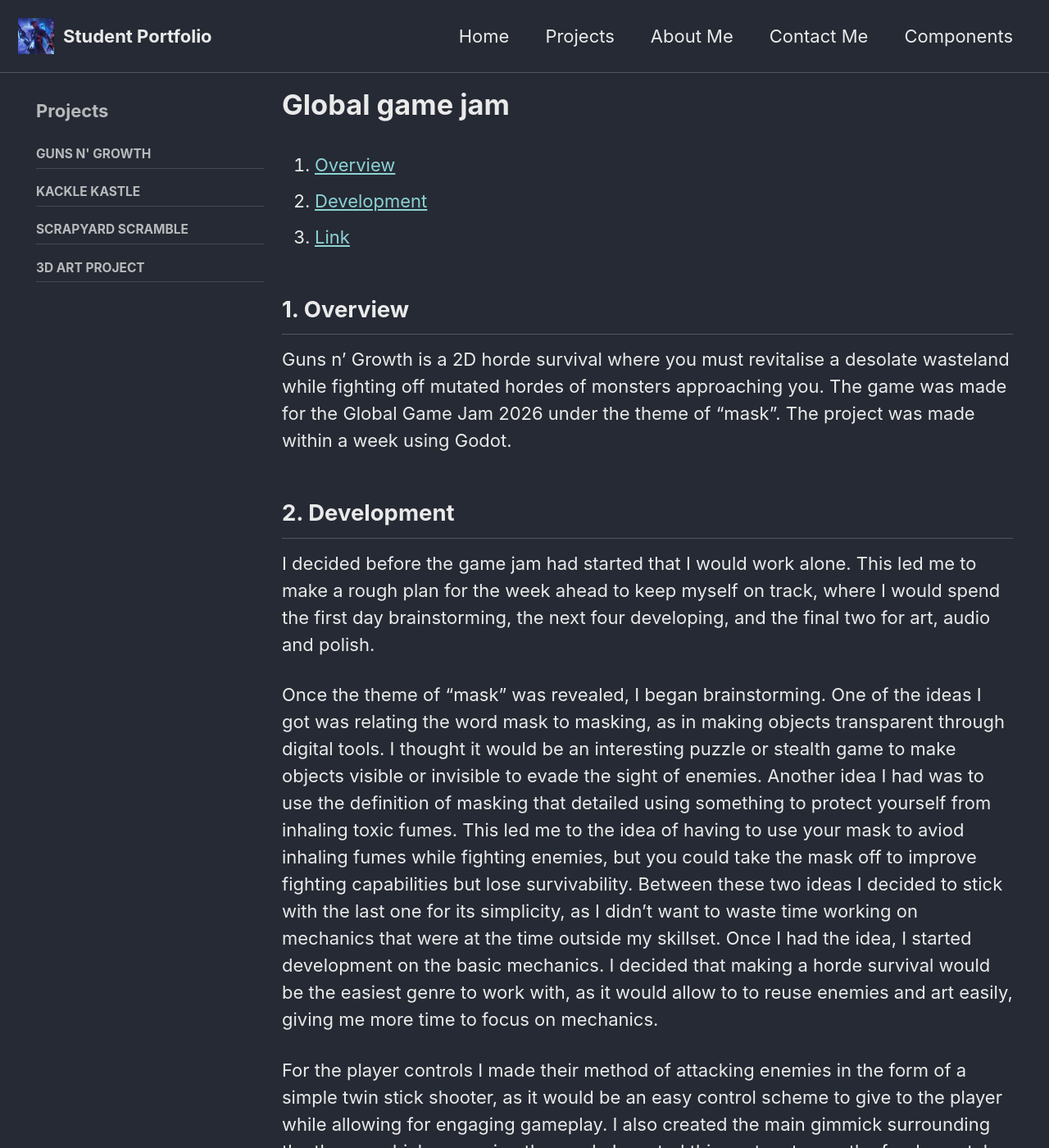
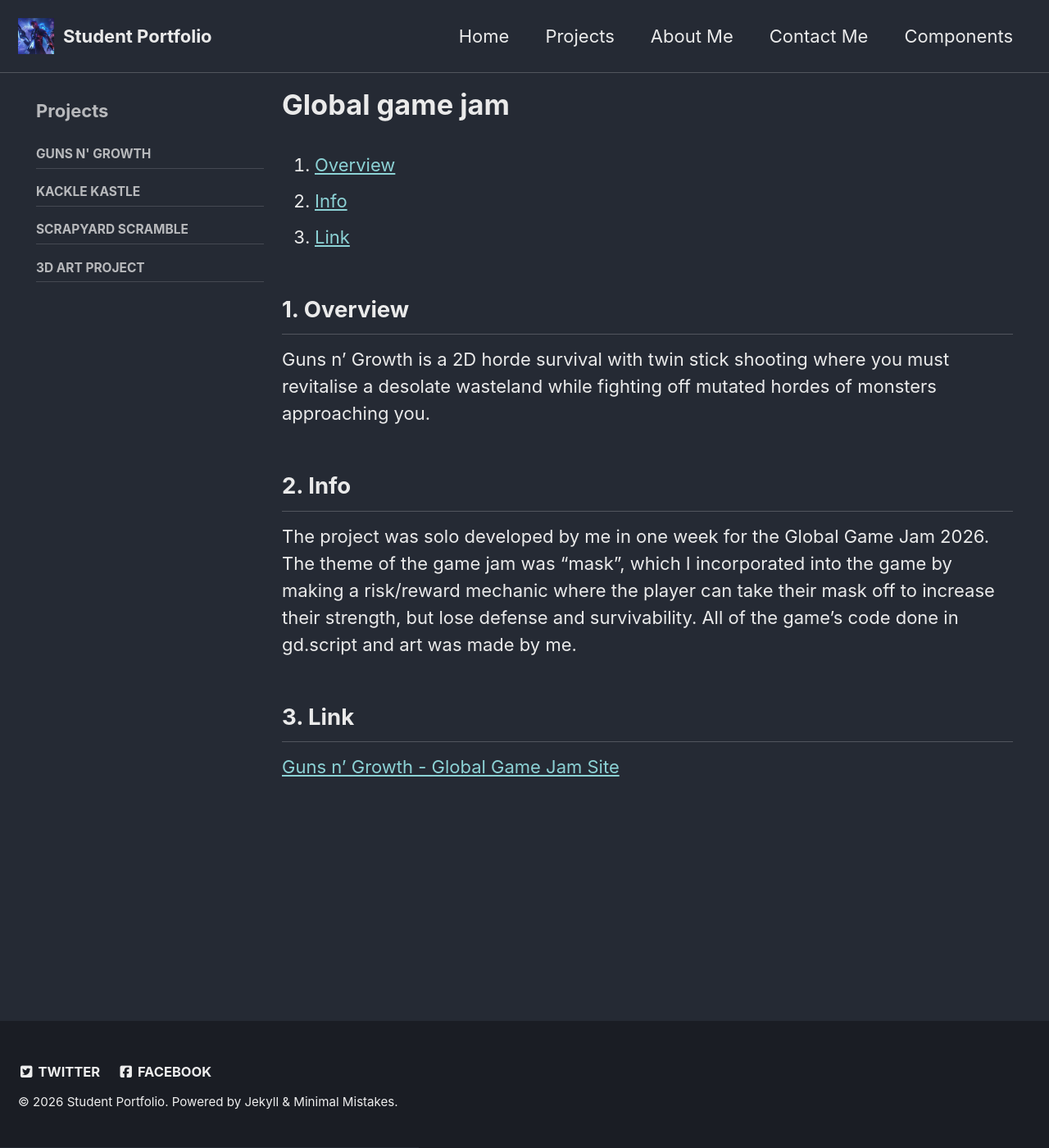
Before and after one commit to Shanester555/Shanester555.github.io, a Jekyll site: the page built from _pages/projects-global-game-jam.md, in a window 1280 px wide and 1400 px high. Shown: the whole window at 82% size. Built offline with Jekyll 4.4.1, drawn with Linux system fonts in a browser that asks for light colours; some of the changed text lies outside the part shown.

Commit message:
Update projects-global-game-jam.md

```diff
--- a/_pages/projects-global-game-jam.md
+++ b/_pages/projects-global-game-jam.md
@@ -30,22 +30,14 @@ gallery_gameplay:
 ---
 
 1. [Overview](#overview)
-2. [Development](#development)
+2. [Info](#development)
 3. [Link](#link)
 
 ## 1. Overview {#overview}
-Guns n' Growth is a 2D horde survival where you must revitalise a desolate wasteland while fighting off mutated hordes of monsters approaching you. The game was made for the Global Game Jam 2026 under the theme of "mask". The project was made within a week using Godot.
+Guns n' Growth is a 2D horde survival with twin stick shooting where you must revitalise a desolate wasteland while fighting off mutated hordes of monsters approaching you.
 
-## 2. Development {#development}
-I decided before the game jam had started that I would work alone. This led me to make a rough plan for the week ahead to keep myself on track, where I would spend the first day brainstorming, the next four developing, and the final two for art, audio and polish.
+## 2. Info {#development}
+The project was solo developed by me in one week for the Global Game Jam 2026. The theme of the game jam was "mask", which I incorporated into the game by making a risk/reward mechanic where the player can take their mask off to increase their strength, but lose defense and survivability. All of the game's code done in gd.script and art was made by me.
 
-Once the theme of "mask" was revealed, I began brainstorming. One of the ideas I got was relating the word mask to masking, as in making objects transparent through digital tools. I thought it would be an interesting puzzle or stealth game to make objects visible or invisible to evade the sight of enemies. Another idea I had was to use the definition of masking that detailed using something to protect yourself from inhaling toxic fumes. This led me to the idea of having to use your mask to aviod inhaling fumes while fighting enemies, but you could take the mask off to improve fighting capabilities but lose survivability. Between these two ideas I decided to stick with the last one for its simplicity, as I didn't want to waste time working on mechanics that were at the time outside my skillset. Once I had the idea, I started development on the basic mechanics. I decided that making a horde survival would be the easiest genre to work with, as it would allow to to reuse enemies and art easily, giving me more time to focus on mechanics.
-
-For the player controls I made their method of attacking enemies in the form of a simple twin stick shooter, as it would be an easy control scheme to give to the player while allowing for engaging gameplay. I also created the main gimmick surrounding the theme, which was using the mask. I wanted this system to use the fundamentals of risk and reward gameplay, so I decided that when the player had their mask off, it would increase a toxin meter, which would affect different things surrounding the player. A higher meter would increase firerate and damage, but would also increase how much damage was taken from enemies as well as decreasing health regeneration. I did find while playtesting that it became too easy to kill enemies and stay on a high bar with little downside. To counter this, I made it so the player could run faster while the mask was off, but only while their toxin meter was below 100%. This combined with some more rampant enemy spawning would turn this system into a resource the player would have to manage while also accentuating the risk and reward in the system, as to play with higher damage would leave you with less time to be able to run away from enemies if you were to get overwhelmed.
-
-Next was working on the enemies. I decided to make a small variety of them that would mostly include changing some values to make them feel unique from one another. They would all simply make their way to the player's position and didn't need any pathfinding since gameplay would take place in a mostly empty arena. I also added incremental difficulty as the game progressed, where the number and difficulty of the enemies spawning would both increase over time. To add some variety to the game, I also added one special enemy with its own effect, which would be to explode upon being killed. This would kill surrounding enemies and massively damage the player if they got hit. This added some variety to the gameplay, as it would give the player an option for crowd control.
-
-I then wanted to make an end goal for the game.
-
-## 3. Link3 {#link}
+## 3. Link {#link}
 <a href="https://globalgamejam.org/games/2026/growth-n-guns-0" target="_blank" rel="noopener noreferrer">Guns n' Growth - Global Game Jam Site</a>
```
